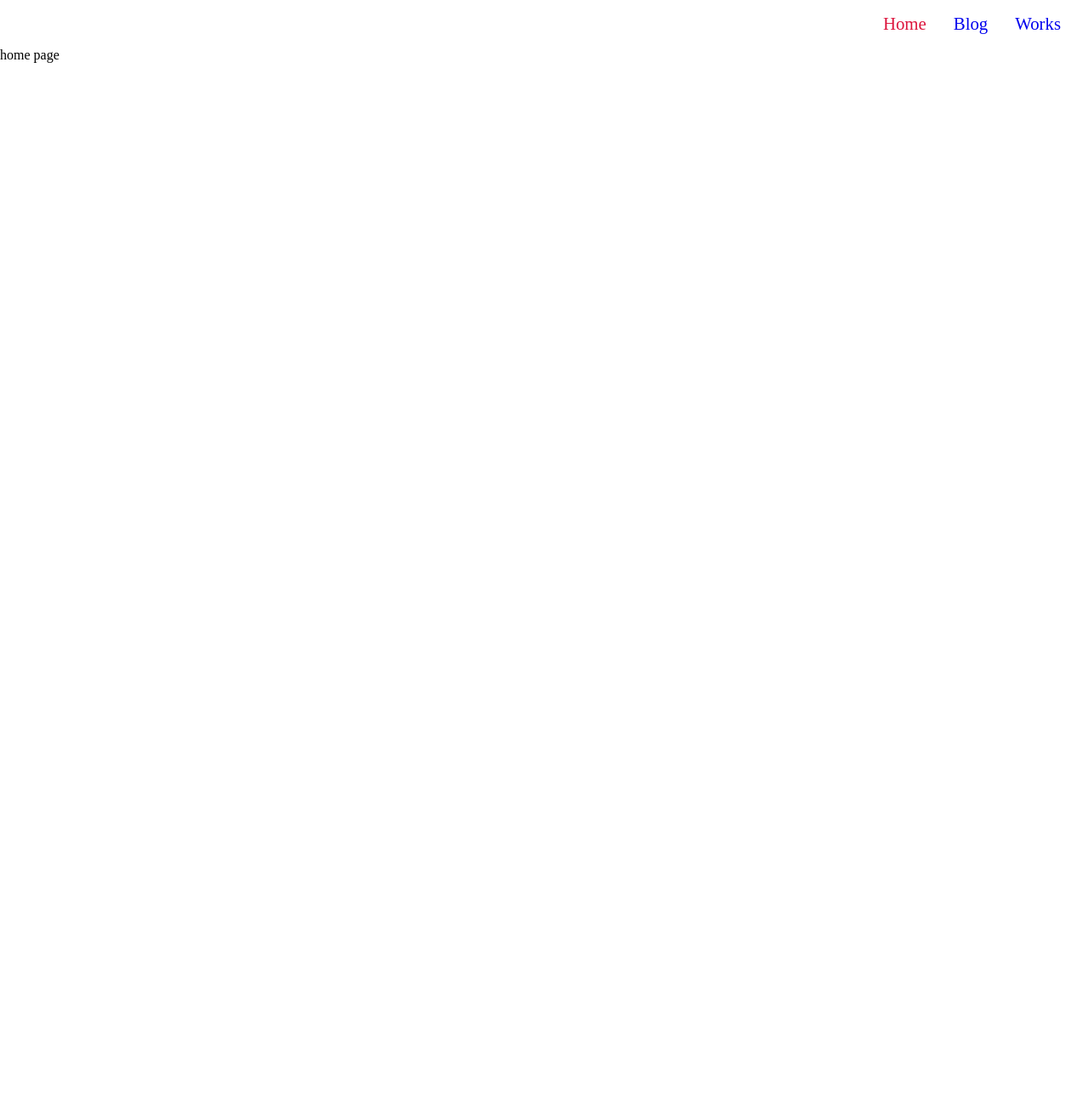
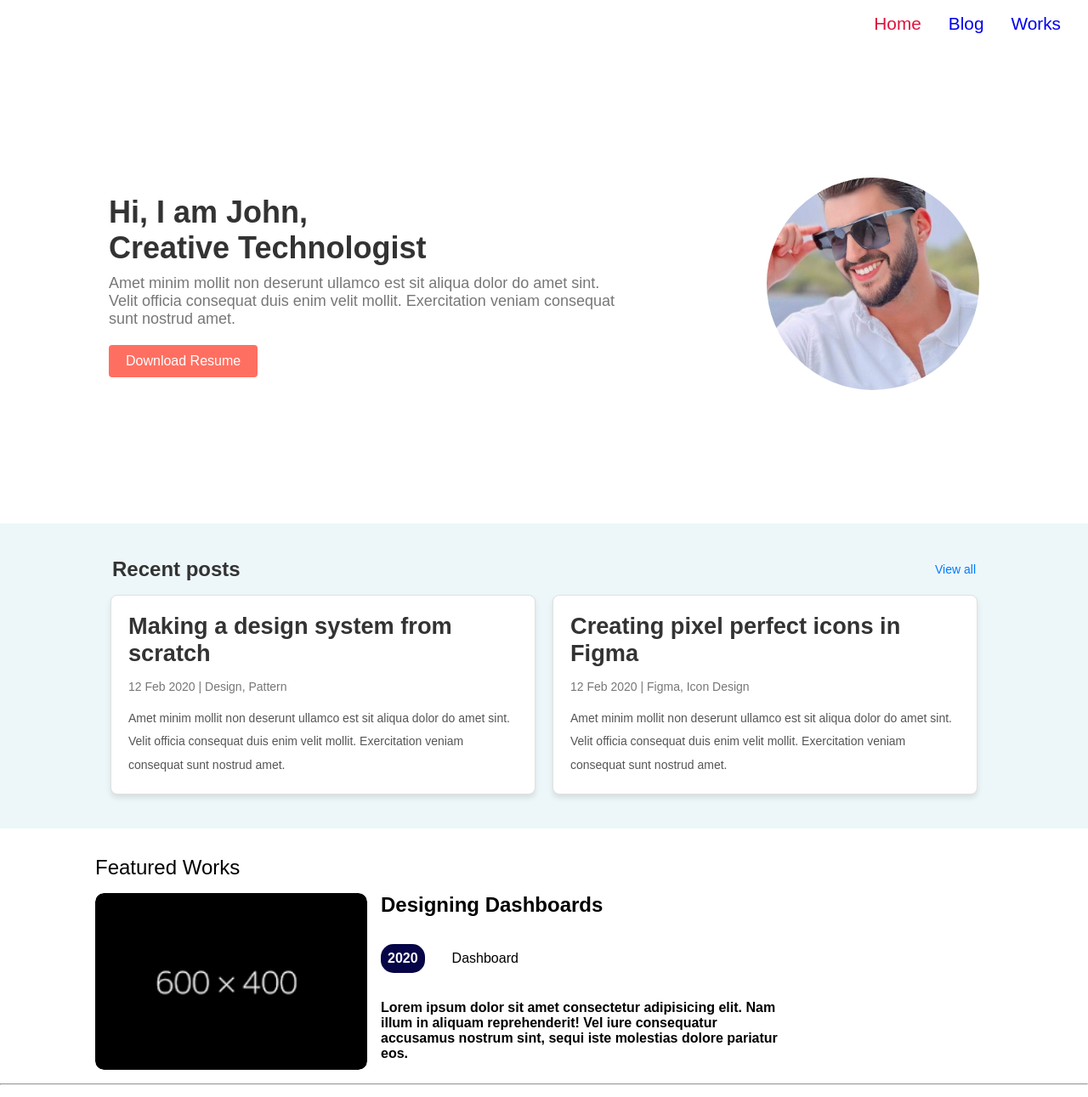
Before and after one commit to JulieWilly/Teach2Give_collaboration, a React (Vite) app: page / in a window 1280 px wide. Shown: the top 1291 px of the page at 85% size. Before the commit the page ends 800 px from the top, so only its background shows below. Built offline with nearby package versions, Linux system fonts and the light colour scheme.

Commit message:
add home page

```diff
--- /dev/null
+++ b/src/data/FeaturedData.js
@@ -0,0 +1,27 @@
+import dummy1 from '../assets/dummy.png';
+
+const FeaturedData = [
+  {
+    image: dummy1,
+    descriptiontitle: "designing dashboards",
+    year: "2020",
+    subtitle: "dashboard",
+    text: "Lorem ipsum dolor sit amet consectetur adipisicing elit. Nam illum in aliquam reprehenderit! Vel iure consequatur accusamus nostrum sint, sequi iste molestias dolore pariatur eos.",
+  },
+  {
+    image: dummy1,
+    descriptiontitle: "vibrant portraits of 2020",
+    year: "2018",
+    subtitle: "illustration",
+    text: "Lorem ipsum dolor sit amet consectetur adipisicing elit. Nam illum in aliquam reprehenderit! Vel iure consequatur accusamus nostrum sint, sequi iste molestias dolore pariatur eos.",
+  },
+  {
+    image: dummy1,
+    descriptiontitle: "designing dashboards",
+    year: "2018",
+    subtitle: "typography",
+    text: "Lorem ipsum dolor sit amet consectetur adipisicing elit. Nam illum in aliquam reprehenderit! Vel iure consequatur accusamus nostrum sint, sequi iste molestias dolore pariatur eos.",
+  },
+];
+
+export default FeaturedData;
--- /dev/null
+++ b/src/pages/Home/FeaturedWork.css
@@ -0,0 +1,118 @@
+* {
+  margin: 0;
+  padding: 0;
+  box-sizing: border-box;
+}
+html {
+  overflow-x: hidden;
+}
+.FeaturedContainer {
+  min-height: 100vh;
+  margin-top: 2rem;
+}
+.FeaturedTitle {
+  text-transform: capitalize;
+
+  text-align: left;
+  padding-inline: 7rem;
+  font-size: 1.5rem;
+}
+.ActualContainer {
+  min-width: 100vw;
+  /* padding: 2rem; */
+  display: flex;
+  flex-direction: column;
+}
+.IndividualWorkContainer {
+  display: flex;
+  justify-content: flex-start;
+
+  padding: 1rem 1rem 1rem 7rem;
+  min-width: 100%;
+}
+.featureImage {
+  border-radius: 10px;
+  width: 20rem;
+  overflow: hidden;
+}
+.featureImage img {
+  width: 100%;
+  height: 100%;
+  display: block;
+  object-fit: cover;
+  border-radius: 10px;
+  transition: all 2s;
+}
+.featureImage img:hover {
+  transform: scale(1.2);
+}
+.featureDescription {
+  display: flex;
+  flex-direction: column;
+  gap: 2rem;
+  align-items: flex-start;
+  padding-inline-start: 1rem;
+}
+.descriptionTitle {
+  text-transform: capitalize;
+  font-weight: bold;
+  font-size: 1.5rem;
+}
+.subtitle {
+  display: flex;
+  gap: 2rem;
+  justify-content: center;
+  align-items: center;
+  text-transform: capitalize;
+}
+.year {
+  background-color: rgb(5, 5, 71);
+  padding: 0.5rem;
+  color: white;
+  border-radius: 15px;
+  font-weight: bold;
+}
+.FeaturedText {
+  text-align: left;
+  width: 30rem;
+  font-size: 1rem;
+  font-weight: bold;
+}
+
+@media screen and (max-width: 886px) {
+  .IndividualWorkContainer {
+    display: flex;
+    flex-direction: column;
+    align-items: center;
+    justify-content: center;
+    padding: 0;
+  }
+  .FeaturedText {
+    width: 100vw;
+  }
+  .featureDescription {
+    min-width: 98vw;
+    align-items: center;
+    padding: 0;
+  }
+}
+@media screen and (max-width: 600px) {
+  .subtitle {
+    display: flex;
+    flex-direction: column;
+    gap: 1rem;
+  }
+  .FeaturedTitle {
+    width: 100vw;
+    text-align: center;
+  }
+}
+@media screen and (max-width: 320px) {
+  .featureImage {
+    width: 80vw;
+  }
+  .FeaturedTitle {
+    width: 100vw;
+    text-align: center;
+  }
+}
--- /dev/null
+++ b/src/pages/Home/FeaturedWork.jsx
@@ -0,0 +1,30 @@
+import React from "react";
+import "./FeaturedWork.css";
+import FeaturedData from "../../data/FeaturedData.js";
+import Map from "./map.jsx";
+
+function FeaturedWork() {
+  return (
+    <div>
+      <div className="FeaturedContainer">
+        <div className="FeaturedTitle">
+          <p>featured works</p>
+        </div>
+        <div className="ActualContainer">
+          {FeaturedData.map((item, index) => (
+            <Map
+              key={index}
+              image={item.image}
+              descriptiontitle={item.descriptiontitle}
+              year={item.year}
+              subtitle={item.subtitle}
+              text={item.text}
+            />
+          ))}
+        </div>
+      </div>
+    </div>
+  );
+}
+
+export default FeaturedWork;
--- a/src/pages/Home/Home.jsx
+++ b/src/pages/Home/Home.jsx
@@ -1,10 +1,16 @@
-import './home.css'
-import React from 'react';
+import React from 'react'
+import Hero from './hero'
+import Posts from './post'
+import FeaturedWork from './FeaturedWork'
 
-const Home = () => {
-    return <div>home page</div>;
+function Home() {
+  return (
+    <div>
+      <Hero/>
+      <Posts/>
+      <FeaturedWork/>
+    </div>
+  )
 }
 
-
-
-export default Home;
+export default Home
--- /dev/null
+++ b/src/pages/Home/hero.css
@@ -0,0 +1,82 @@
+body, html {
+    margin: 0;
+    padding: 0;
+    height: 100%;
+    width: 100%;
+    font-family: Arial, sans-serif;
+  }
+
+  .hero-section {
+    display: flex;
+    align-items: center;
+    justify-content: center;
+    height: 70vh;
+    width: 100%;
+
+  }
+
+  .hero-content {
+    display: flex;
+    align-items: center;
+    justify-content: space-between;
+    width: 80%;
+    max-width: 1200px;
+  }
+
+  .profile-content {
+    max-width: 60%;
+  }
+
+  .profile-content h1 {
+    font-size: 36px;
+    color: #333;
+    margin: 0 0 10px;
+  }
+
+  .profile-content p {
+    font-size: 18px;
+    color: #777;
+    margin: 0 0 20px;
+  }
+
+  .download-btn {
+    background-color: #ff6f61;
+    color: #fff;
+    border: none;
+    padding: 10px 20px;
+    border-radius: 4px;
+    cursor: pointer;
+    font-size: 16px;
+    text-decoration: none;
+  }
+
+  .download-btn:hover {
+    background-color: #ff5a4a;
+  }
+
+  .profile-image img {
+    border-radius: 50%;
+    width: 250px;
+    height: 250px;
+    object-fit: cover;
+  }
+  @media (max-width: 768px) {
+    .hero-content {
+      flex-direction: column;
+      text-align: center;
+    }
+
+    .profile-content {
+      max-width: 100%;
+      margin-top: 20px;
+    }
+
+    .profile-image img {
+      width: 150px;
+      height: 150px;
+    }
+
+    .profile-image {
+      order: -1;
+    }
+  }
--- /dev/null
+++ b/src/pages/Home/hero.jsx
@@ -0,0 +1,25 @@
+import React from 'react';
+import './hero.css';
+import profilepic from '../../assets/profile pic.jpeg'
+
+function Hero() {
+  return (
+    <div className="hero-section">
+      <div className="hero-content">
+        <div className="profile-content">
+          <h1>Hi, I am John, <br /> Creative Technologist</h1>
+          <p>
+            Amet minim mollit non deserunt ullamco est sit aliqua dolor do amet sint.
+            Velit officia consequat duis enim velit mollit. Exercitation veniam consequat sunt nostrud amet.
+          </p>
+          <button className="download-btn">Download Resume</button>
+        </div>
+        <div className="profile-image">
+          <img src={profilepic} alt="John" />
+        </div>
+      </div>
+    </div>
+  );
+}
+
+export default Hero;
--- /dev/null
+++ b/src/pages/Home/map.jsx
@@ -0,0 +1,29 @@
+import React from "react";
+import "./FeaturedWork.css";
+
+function Map({ image, descriptiontitle, year, subtitle, text }) {
+  return (
+    <div className="ActualContainer">
+      <div className="IndividualWorkContainer">
+        <div className="featureImage">
+          <img src={image} alt="" />
+        </div>
+        <div className="featureDescription">
+          <div className="descriptionTitle">
+            <p>{descriptiontitle}</p>
+          </div>
+          <div className="subtitle">
+            <p className="year">{year}</p>
+            <p>{subtitle}</p>
+          </div>
+          <div className="FeaturedText">
+            <p>{text}</p>
+          </div>
+        </div>
+      </div>
+      <hr />
+    </div>
+  );
+}
+
+export default Map;
--- /dev/null
+++ b/src/pages/Home/post.css
@@ -0,0 +1,92 @@
+.posts-section {
+    padding: 40px 20px;
+    background-color: #EDF7F9;
+  }
+
+  .posts-header {
+    display: flex;
+    justify-content: space-between;
+    align-items: center;
+    margin-bottom: 1rem;
+    margin-left: 7rem;
+    margin-right: 7rem;
+  }
+
+  .posts-header h2 {
+    font-size: 24px;
+    color: #333;
+  }
+
+  .posts-header .view-all {
+    font-size: 14px;
+    color: #007bff;
+    text-decoration: none;
+  }
+
+  .posts-header .view-all:hover {
+    text-decoration: underline;
+  }
+
+  .posts-container {
+    display: flex;
+    gap: 20px;
+    justify-content: center;
+    flex-wrap: wrap;
+
+  }
+
+  .post-card {
+    background-color: #fff;
+    border: 1px solid #e0e0e0;
+    border-radius: 8px;
+    padding: 20px;
+    width: 100%;
+    max-width: 500px;
+    line-height: 1.7rem;
+    box-shadow: 0 4px 6px rgba(0, 0, 0, 0.1);
+  }
+
+  .post-card h3 {
+    font-size:1.7rem;
+    color: #333;
+    margin: 0 0 10px;
+    line-height: 2rem;
+  }
+
+  .post-meta {
+    font-size: 14px;
+    color: #777;
+    margin-bottom: 10px;
+  }
+
+  .post-card p {
+    font-size: 14px;
+    color: #555;
+    margin: 0;
+  }
+
+  @media (max-width: 768px) {
+    .posts-header {
+      flex-direction: column;
+      align-items: center;
+      text-align: center;
+      margin-left: 0;
+      margin-right: 0;
+    }
+    .posts-header .view-all {
+        display: none;
+      }
+    .posts-header h2 {
+      margin-bottom: 10px;
+    }
+
+    .posts-container {
+      flex-direction: column;
+      align-items: center;
+    }
+
+    .post-card {
+      max-width: 100%;
+      margin-bottom: 20px;
+    }
+  }
--- /dev/null
+++ b/src/pages/Home/post.jsx
@@ -0,0 +1,35 @@
+import React from 'react';
+import './post.css';
+
+function Posts() {
+  return (
+    <div className="posts-section">
+      <div className="posts-header">
+        <h2>Recent posts</h2>
+        <a href="#" className="view-all">View all</a>
+      </div>
+      <div className="posts-container">
+        <div className="post-card">
+          <h3>Making a design system from scratch</h3>
+          <div className="post-meta">
+            <span>12 Feb 2020</span> | <span>Design, Pattern</span>
+          </div>
+          <p>
+            Amet minim mollit non deserunt ullamco est sit aliqua dolor do amet sint. Velit officia consequat duis enim velit mollit. Exercitation veniam consequat sunt nostrud amet.
+          </p>
+        </div>
+        <div className="post-card">
+          <h3>Creating pixel perfect icons in Figma</h3>
+          <div className="post-meta">
+            <span>12 Feb 2020</span> | <span>Figma, Icon Design</span>
+          </div>
+          <p>
+            Amet minim mollit non deserunt ullamco est sit aliqua dolor do amet sint. Velit officia consequat duis enim velit mollit. Exercitation veniam consequat sunt nostrud amet.
+          </p>
+        </div>
+      </div>
+    </div>
+  );
+}
+
+export default Posts;
```
Also changed, not shown: src/assets/dummy.png (added), src/assets/profile pic.jpeg (added), src/pages/Home/index.css (added).
